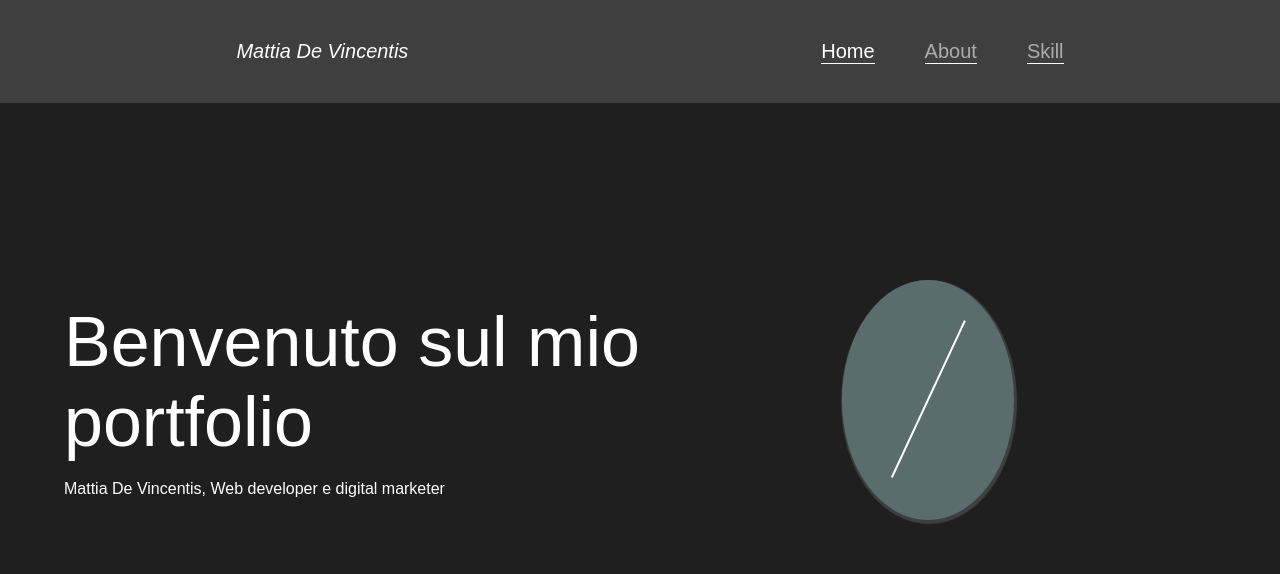
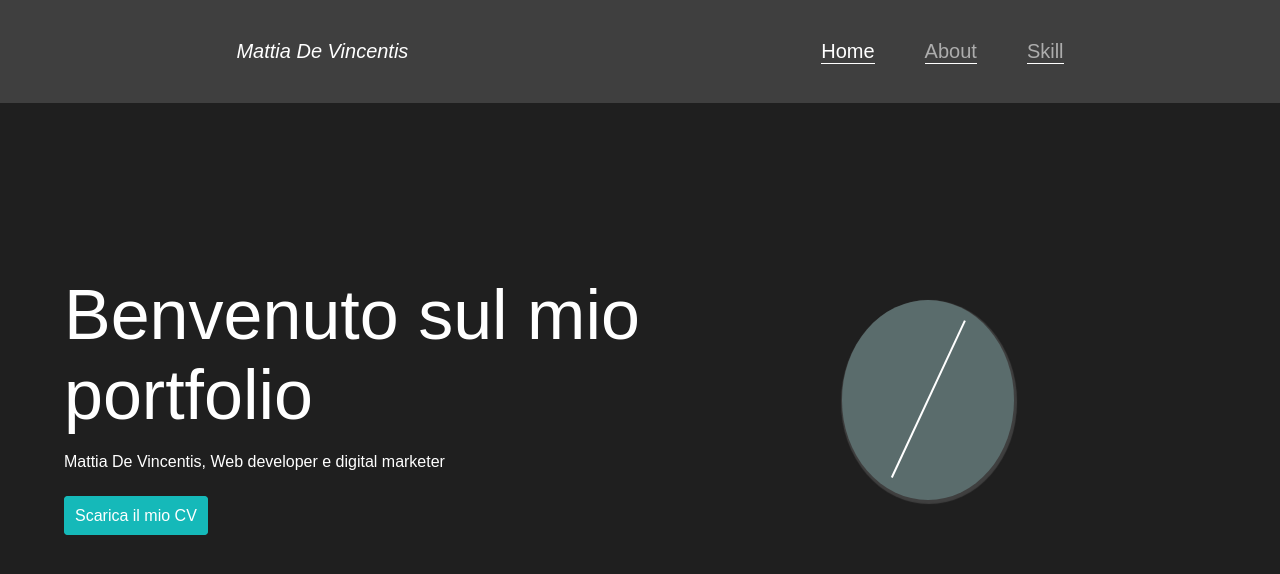
Before and after one commit to MattiaDV/portfolio, a plain HTML site: page index.html in a window 1280 px wide. Drawn offline with Linux system fonts and the light colour scheme.

Commit message:
Curriculum

```diff
--- a/index.html
+++ b/index.html
@@ -29,6 +29,9 @@
                         </span><br><br>
                         <span class = "subtitle">
                             Mattia De Vincentis, Web developer e digital marketer
+                        </span><br><br><br>
+                        <span class = "button" onclick = "window.location.href = 'files/Curriculum.pdf';">
+                            Scarica il mio CV
                         </span>
                     </div>
                 </div>
--- a/style/style.css
+++ b/style/style.css
@@ -49,6 +49,11 @@ html, body {
     color: #adadad;
     border-bottom: 1px solid white;
     cursor: pointer;
+    transition: 0.4s;
+}
+
+.navbar ul li:hover {
+    color: white;
 }
 
 .navbar ul li.active {
@@ -83,6 +88,21 @@ html, body {
     font-size: 70px;
 }
 
+.button {
+    padding: 10px;
+    background: var(--sec-col);
+    margin-top: 20px;
+    border-radius: 4px;
+    cursor: pointer;
+    transition: 0.4s;
+    border: 1px solid var(--sec-col);
+}
+
+.button:hover {
+    background: none;
+    color: var(--sec-col);
+}
+
 .right-column {
     display: flex;
     justify-content: center;
@@ -93,7 +113,7 @@ html, body {
 
 .palla {
     position: relative;
-    height: 30%;
+    min-height: 25%;
     width: 30%;
     border-radius: 50%;
     background: var(--gray);
```
Also changed, not shown: 1 other file.
